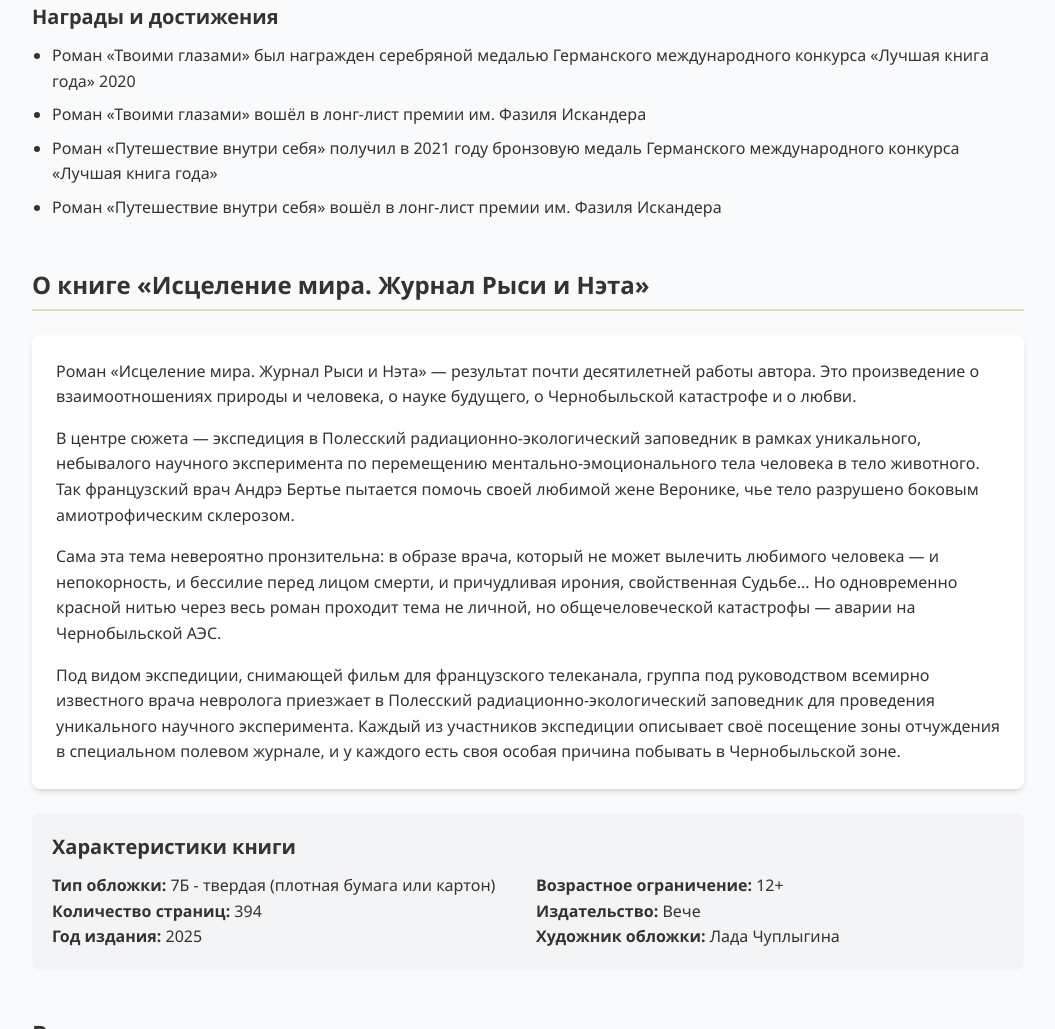
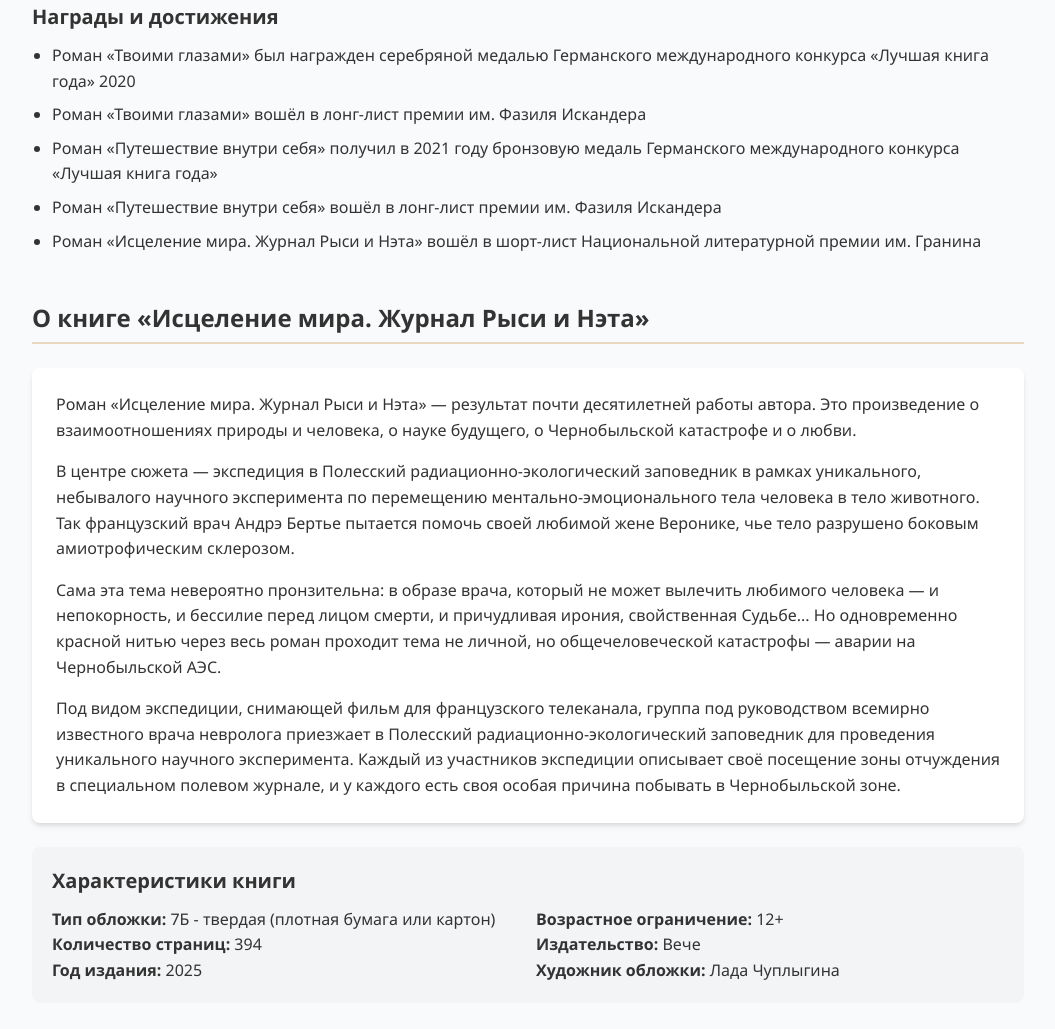
Before and after one commit to dimgo66/agacher, a plain HTML site: page index.html in a window 1280 px wide. Shown: the part 1026-2055 px from the top of the page, without its empty margins (112-1167 px from the left). Drawn offline with nearby package versions, Linux system fonts and the light colour scheme.

```diff
--- a/index.html
+++ b/index.html
@@ -103,6 +103,7 @@
                     <li>Роман «Твоими глазами» вошёл в лонг-лист премии им. Фазиля Искандера</li>
                     <li>Роман «Путешествие внутри себя» получил в 2021 году бронзовую медаль Германского международного конкурса «Лучшая книга года»</li>
                     <li>Роман «Путешествие внутри себя» вошёл в лонг-лист премии им. Фазиля Искандера</li>
+                    <li>Роман «Исцеление мира. Журнал Рыси и Нэта» вошёл в шорт-лист Национальной литературной премии им. Гранина</li>
                 </ul>
             </div>
         </section>
```
